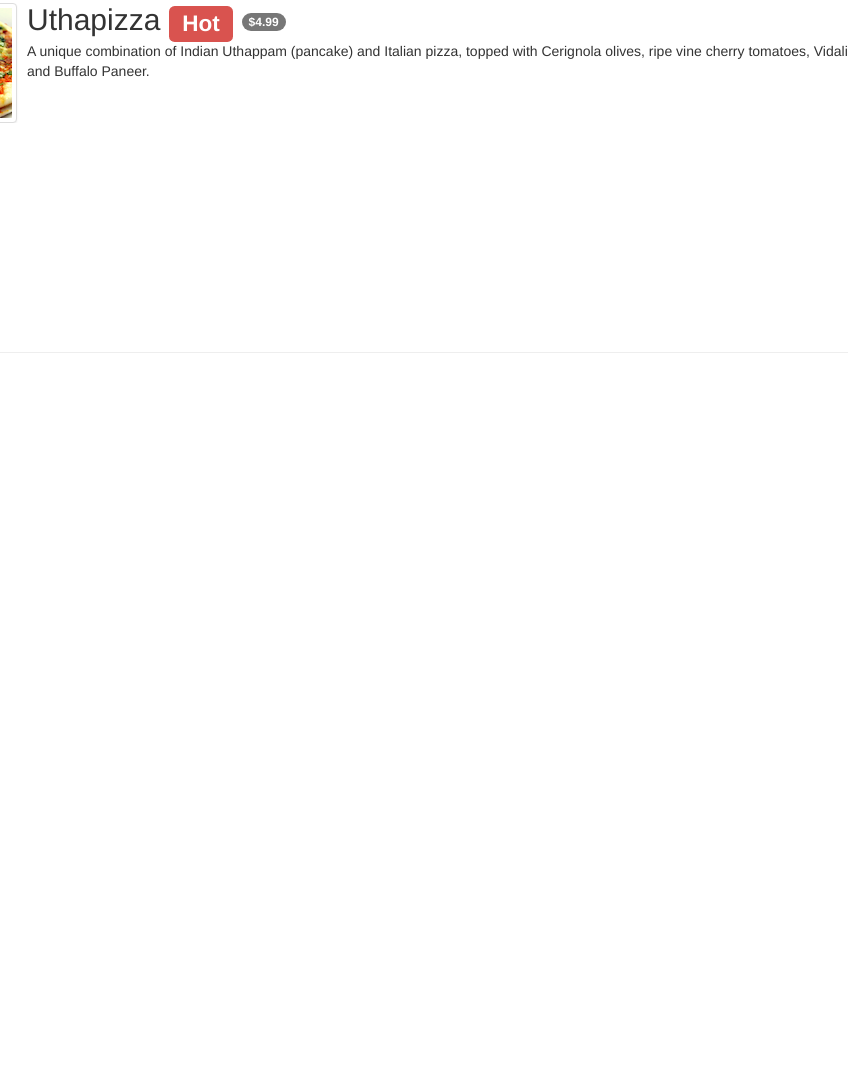
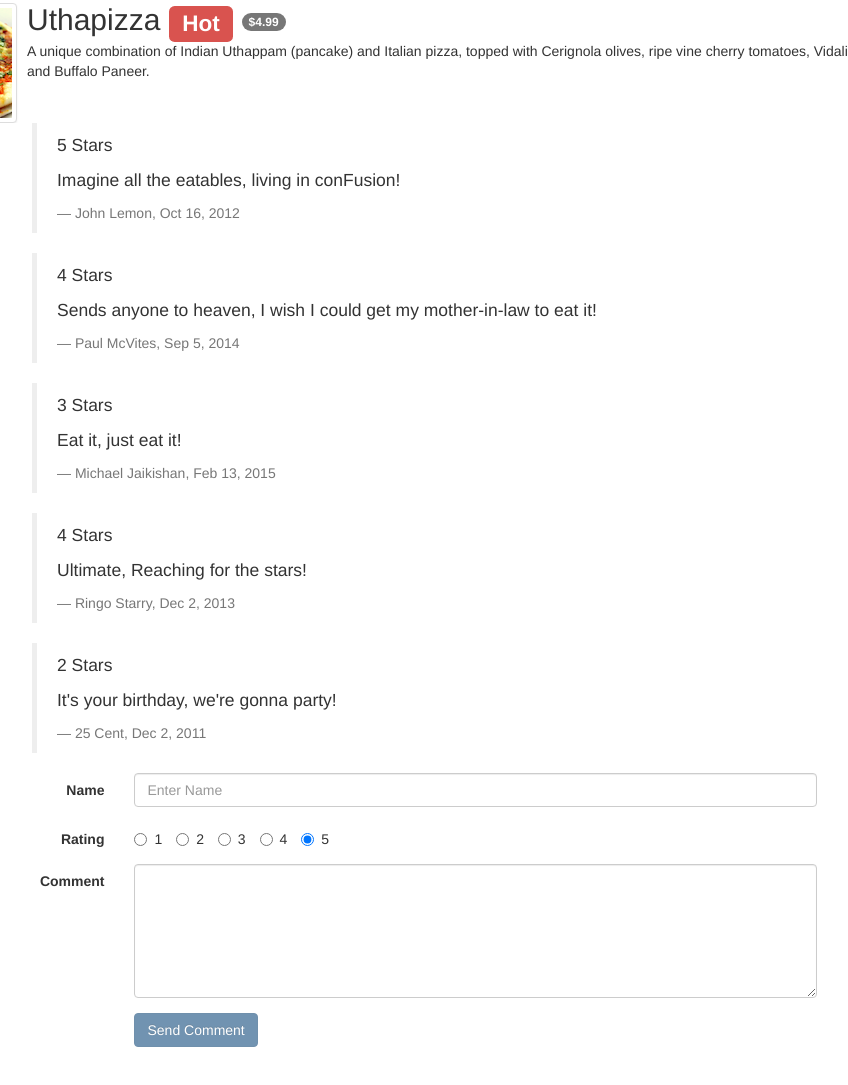
Before and after one commit to adacapo21/conFusion, a website: page app/dishdetail.html in a window 1280 px wide. Shown: the part 97-1182 px from the top of the page, without its empty margins (188-1036 px from the left). Before the commit the page ends 800 px from the top, so only its background shows below. Drawn offline with Linux system fonts and the light colour scheme.

Commit message:
under evaluation task 2

```diff
--- a/app/dishdetail.html
+++ b/app/dishdetail.html
@@ -45,6 +45,67 @@
                 </div>
             </div>
         </div>
+        <div class="col-xs-9 col-xs-offset-1" ng-controller="DishCommentController">
+            <ul>
+                <blockquote ng-repeat="comment in dish.comments">
+                    <p>{{comment.rating}} Stars</p>
+                    <p>{{comment.comment}}</p>
+                    <footer>{{comment.author}}, {{comment.date | date}}</footer>
+                </blockquote>
+            </ul>
+            <ul ng-show="commentForm.$valid && !commentForm.$pristine">
+                <blockquote>
+                    <p>{{comment.rating}} Stars</p>
+                    <p>{{comment.comment}}</p>
+                    <footer>{{comment.author}}, {{comment.date | date}}</footer>
+                </blockquote>
+            </ul>
+            <form class="form-horizontal" name="commentForm" ng-submit="submitComment()" novalidate>
+                <div class="form-group" ng-class="{ 'has-error':
+                        commentForm.author.$error.required &&
+                        !commentForm.author.$pristine }">
+                    <label for="author" class="col-sm-2 control-label">Name</label>
+                    <div class="col-sm-10">
+                        <input type="text" class="form-control" id="author"
+                               name="author" placeholder="Enter Name"
+                               ng-model="comment.author" required>
+                            <span ng-show="commentForm.author.$error.required &&
+                                !commentForm.author.$pristine" class="help-block">
+                                Youir name is required.
+                            </span>
+                    </div>
+                </div>
+                <div class="form-group">
+                    <label for="rating" class="col-sm-2 control-label">Rating</label>
+                    <div class="col-sm-10">
+                        <label class="radio-inline"><input type='radio' name="rating" value="1" ng-model="comment.rating">1</label>
+                        <label class="radio-inline"><input type='radio' name="rating" value="2" ng-model="comment.rating">2</label>
+                        <label class="radio-inline"><input type='radio' name="rating" value="3" ng-model="comment.rating">3</label>
+                        <label class="radio-inline"><input type='radio' name="rating" value="4" ng-model="comment.rating">4</label>
+                        <label class="radio-inline"><input type='radio' name="rating" value="5" ng-model="comment.rating" checked>5</label>
+                    </div>
+                </div>
+                <div class="form-group" ng-class="{ 'has-error':
+                        commentForm.comment.$error.required &&
+                        !commentForm.comment.$pristine }">
+                    <label for="comment" class="col-sm-2 control-label">Comment</label>
+                    <div class="col-sm-10">
+                            <textarea class="form-control" name="comment" rows="6" ng-model="comment.comment" required>
+                            </textarea>
+                            <span ng-show="commentForm.comment.$error.required &&
+                                !commentForm.comment.$pristine" class="help-block">
+                                Your comment is required.
+                            </span>
+                    </div>
+                </div>
+                <div class="form-group">
+                    <div class="col-sm-offset-2 col-sm-10">
+                        <button type="submit" class="btn btn-primary"
+                                ng-disabled="commentForm.$invalid">Send Comment</button>
+                    </div>
+                </div>
+            </form>
+        </div>
     </div>
 </div>
 
```
